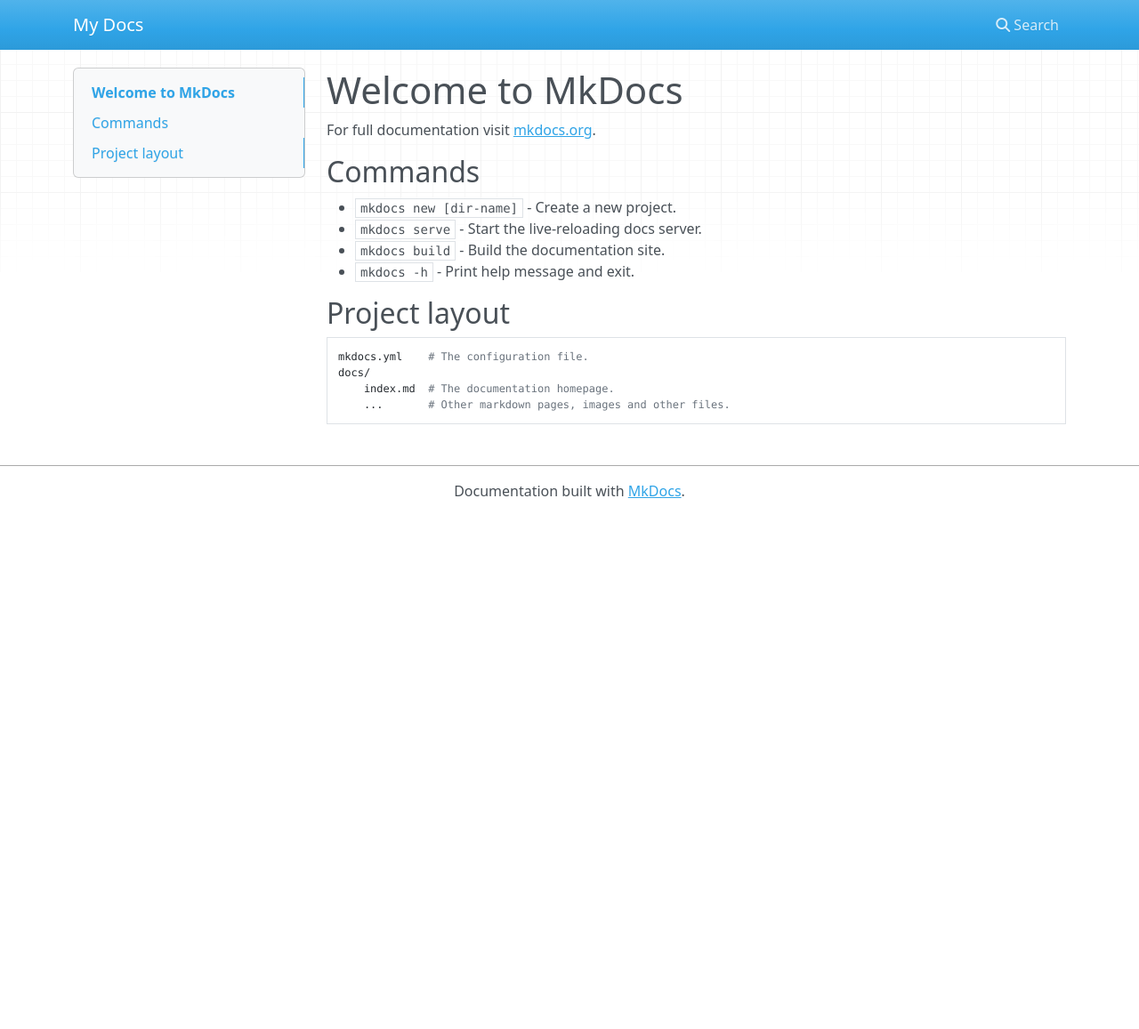
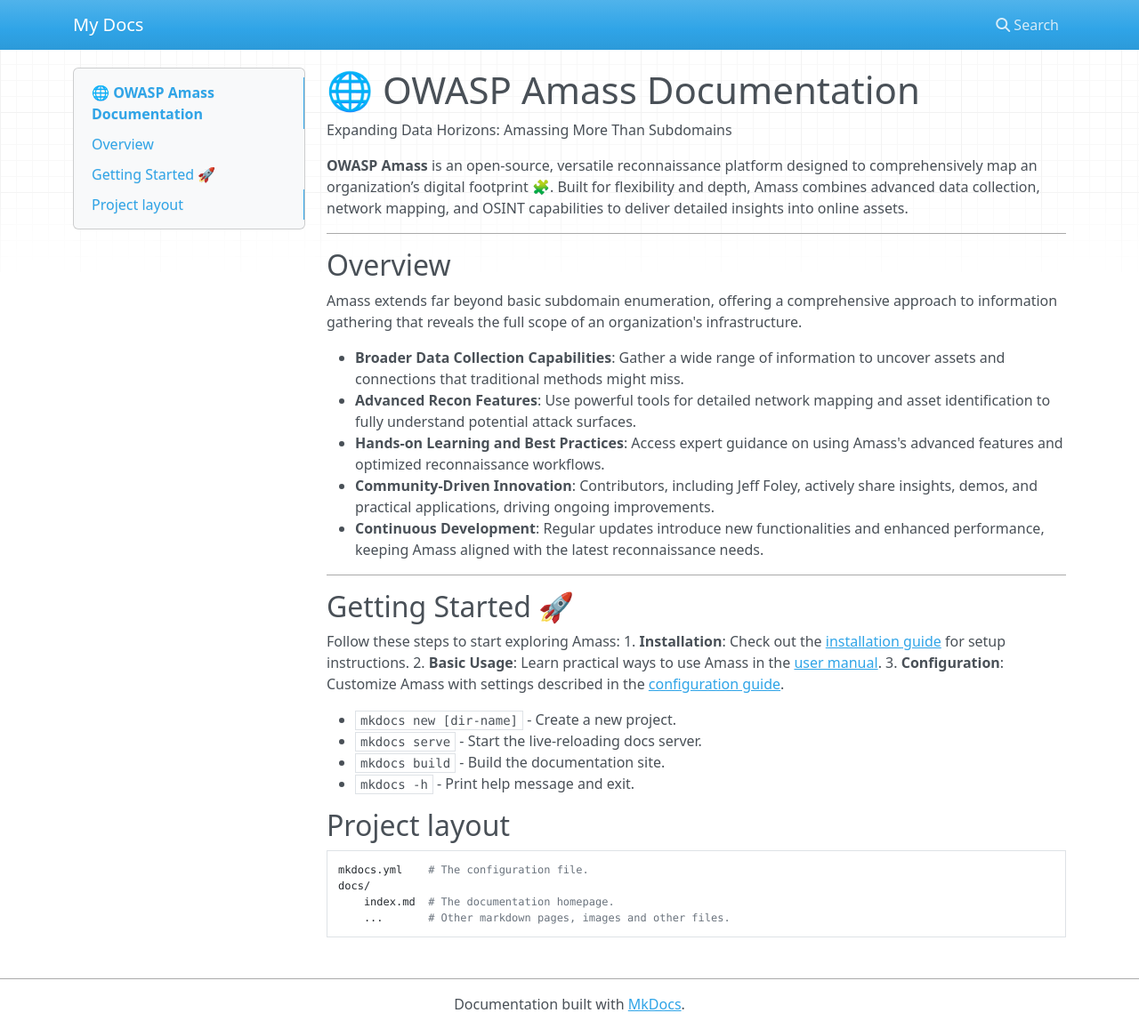
Before and after one commit to owasp-amass/docs, an MkDocs documentation site: the page built from docs/index.md, in a window 1280 px wide and 1157 px high. Shown: the whole window at 89% size. Built offline with MkDocs 1.6.1, drawn with Linux system fonts in a browser that asks for light colours; nearby versions of some CDN libraries.

Commit message:
Update index.md with new content and structure

```diff
--- a/docs/index.md
+++ b/docs/index.md
@@ -1,8 +1,30 @@
-# Welcome to MkDocs
+# 🌐 OWASP Amass Documentation
 
-For full documentation visit [mkdocs.org](https://www.mkdocs.org).
+Expanding Data Horizons: Amassing More Than Subdomains
 
-## Commands
+**OWASP Amass** is an open-source, versatile reconnaissance platform designed to comprehensively map an organization’s digital footprint 🧩. Built for flexibility and depth, Amass combines advanced data collection, network mapping, and OSINT capabilities to deliver detailed insights into online assets.
+
+---
+
+## Overview
+
+Amass extends far beyond basic subdomain enumeration, offering a comprehensive approach to information gathering that reveals the full scope of an organization's infrastructure.
+
+- **Broader Data Collection Capabilities**: Gather a wide range of information to uncover assets and connections that traditional methods might miss.
+- **Advanced Recon Features**: Use powerful tools for detailed network mapping and asset identification to fully understand potential attack surfaces.
+- **Hands-on Learning and Best Practices**: Access expert guidance on using Amass's advanced features and optimized reconnaissance workflows.
+- **Community-Driven Innovation**: Contributors, including Jeff Foley, actively share insights, demos, and practical applications, driving ongoing improvements.
+- **Continuous Development**: Regular updates introduce new functionalities and enhanced performance, keeping Amass aligned with the latest reconnaissance needs.
+
+---
+
+## Getting Started 🚀
+
+Follow these steps to start exploring Amass:
+1. **Installation**: Check out the [installation guide](installation.md) for setup instructions.
+2. **Basic Usage**: Learn practical ways to use Amass in the [user manual](user-manual.md).
+3. **Configuration**: Customize Amass with settings described in the [configuration guide](configuration.md).
+
 
 * `mkdocs new [dir-name]` - Create a new project.
 * `mkdocs serve` - Start the live-reloading docs server.
```
